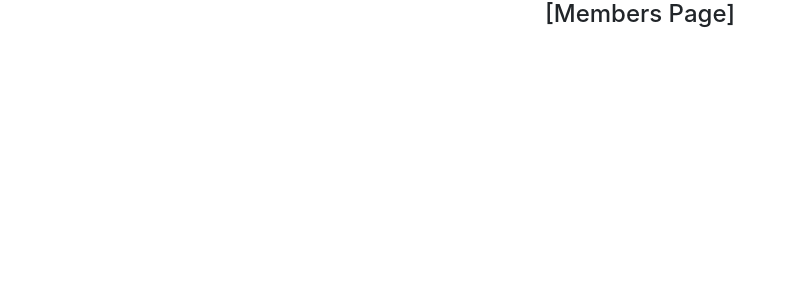
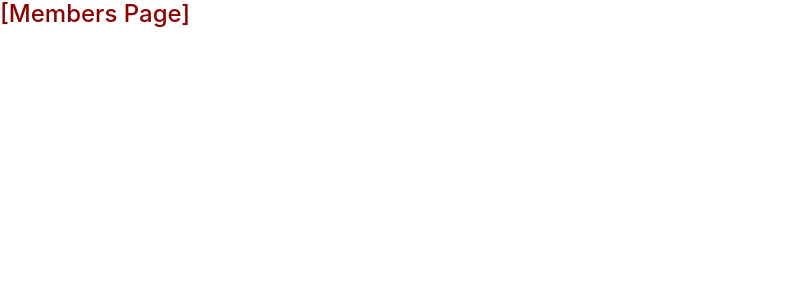
Before and after one commit to tsegaw-alt/hubstaff, a Vue app: page / in a window 1280 px wide. Shown: the top 300 px of the page, without its empty margins (0-794 px from the left). Built offline with nearby package versions, Linux system fonts and the light colour scheme.

Commit message:
fix: scss global styles

```diff
--- a/src/main.js
+++ b/src/main.js
@@ -5,6 +5,7 @@ import './plugins/bootstrap-vue'
 import App from './App.vue'
 import router from './router'
 import store from './store'
+import './scss/global.scss'
 
 Vue.config.productionTip = false
 
--- a/src/views/Home.vue
+++ b/src/views/Home.vue
@@ -10,9 +10,3 @@ export default {
   name: 'Home'
 }
 </script>
-
-<style lang="scss">
-.home h4 {
-  text-align: center;
-}
-</style>
```
Also changed, not shown: src/scss/global.scss (renamed from src/scss/variables.scss).
